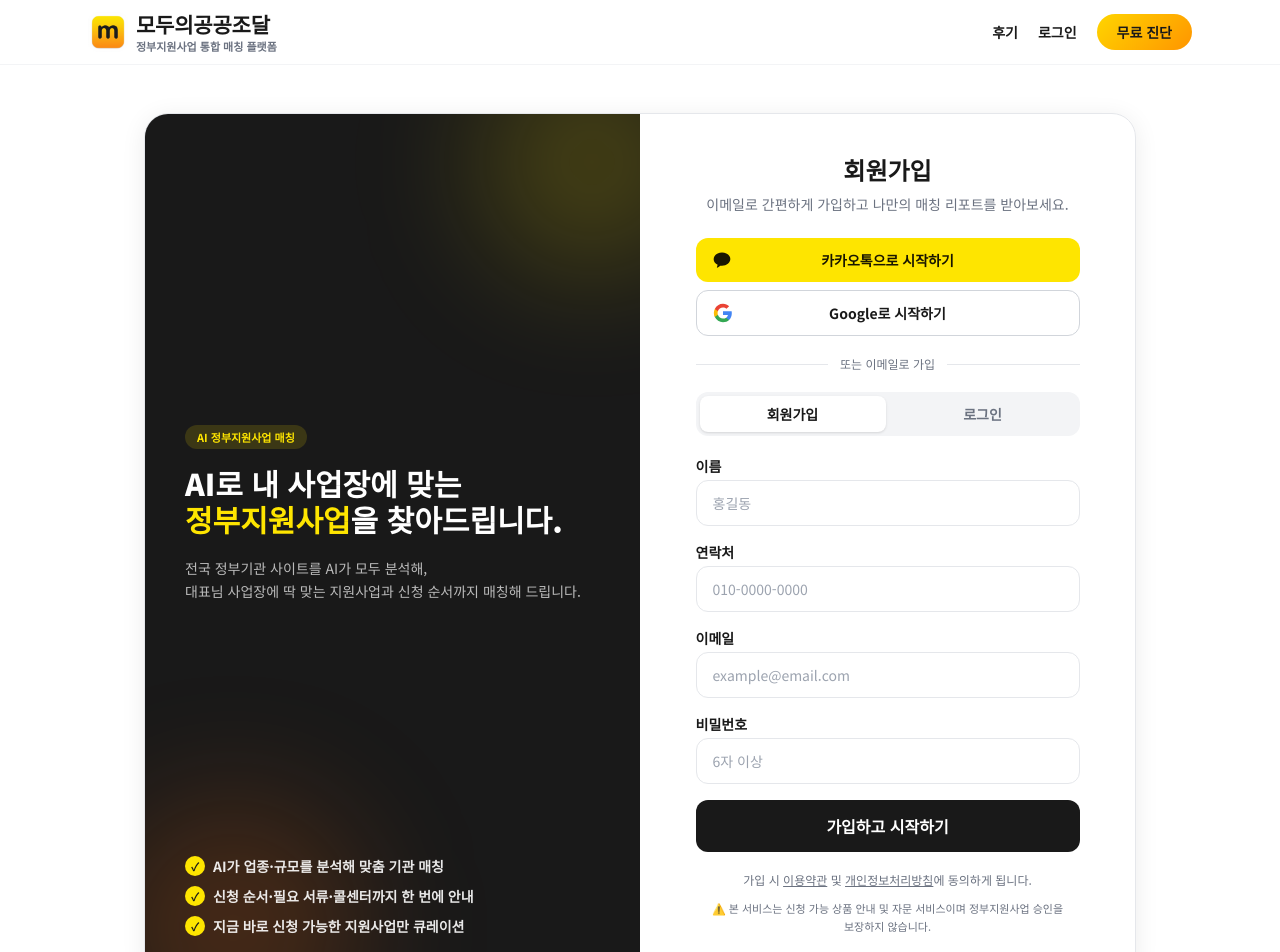
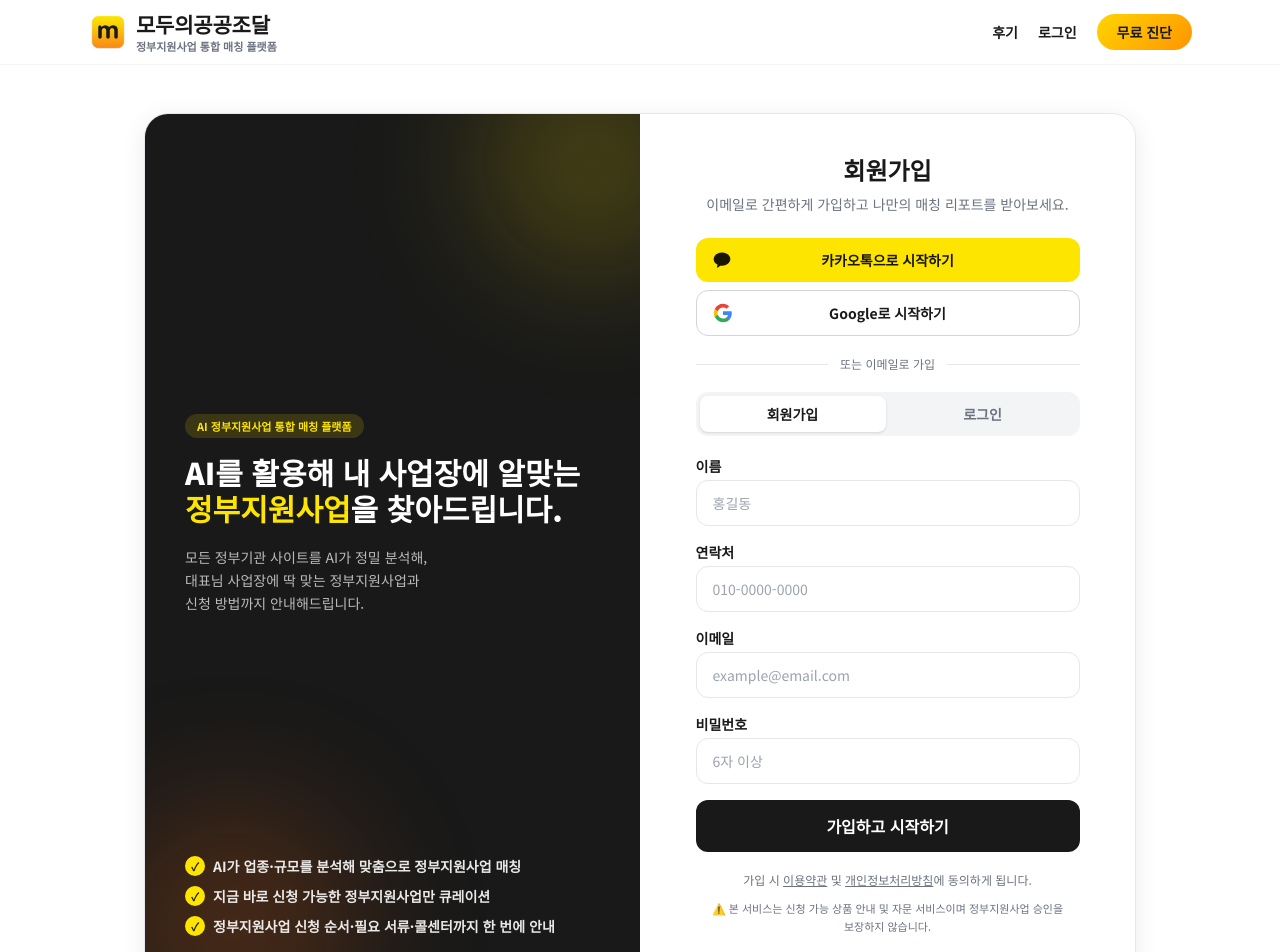
Before and after one commit to ppfa26/PPFA26, a Next.js app: page /signup in a window 1280 px wide. Shown: the top 952 px of the page. Built offline with nearby package versions, Linux system fonts and the light colour scheme; no server answers; a web font is replaced by a local one.

Commit message:
회원가입/로그인: 좌측 패널 문구를 'AI 정부지원사업 통합 매칭 플랫폼' 최종안으로 반영

```diff
--- a/src/app/signup/page.tsx
+++ b/src/app/signup/page.tsx
@@ -162,22 +162,23 @@ function SignupInner() {
           <div className="relative h-4" />
           <div className="relative">
             <span className="inline-block rounded-full bg-brand-yellow/15 px-3 py-1 text-[11px] font-bold text-brand-yellow">
-              AI 정부지원사업 매칭
+              AI 정부지원사업 통합 매칭 플랫폼
             </span>
             <h2 className="mt-4 break-keep text-2xl font-extrabold leading-snug text-white xl:text-3xl">
-              AI로 내 사업장에 맞는<br />
+              AI를 활용해 내 사업장에 알맞는<br />
               <span className="text-brand-yellow">정부지원사업</span>을 찾아드립니다.
             </h2>
             <p className="mt-5 break-keep text-sm leading-relaxed text-white/70">
-              전국 정부기관 사이트를 AI가 모두 분석해,<br />
-              대표님 사업장에 딱 맞는 지원사업과 신청 순서까지 매칭해 드립니다.
+              모든 정부기관 사이트를 AI가 정밀 분석해,<br />
+              대표님 사업장에 딱 맞는 정부지원사업과<br />
+              신청 방법까지 안내해드립니다.
             </p>
           </div>
           <ul className="relative space-y-2.5">
             {[
-              "AI가 업종·규모를 분석해 맞춤 기관 매칭",
-              "신청 순서·필요 서류·콜센터까지 한 번에 안내",
-              "지금 바로 신청 가능한 지원사업만 큐레이션",
+              "AI가 업종·규모를 분석해 맞춤으로 정부지원사업 매칭",
+              "지금 바로 신청 가능한 정부지원사업만 큐레이션",
+              "정부지원사업 신청 순서·필요 서류·콜센터까지 한 번에 안내",
             ].map((t) => (
               <li key={t} className="flex items-center gap-2 text-sm font-semibold text-white/90">
                 <span className="flex h-5 w-5 shrink-0 items-center justify-center rounded-full bg-brand-yellow text-[11px] text-brand-dark">✓</span>
```
